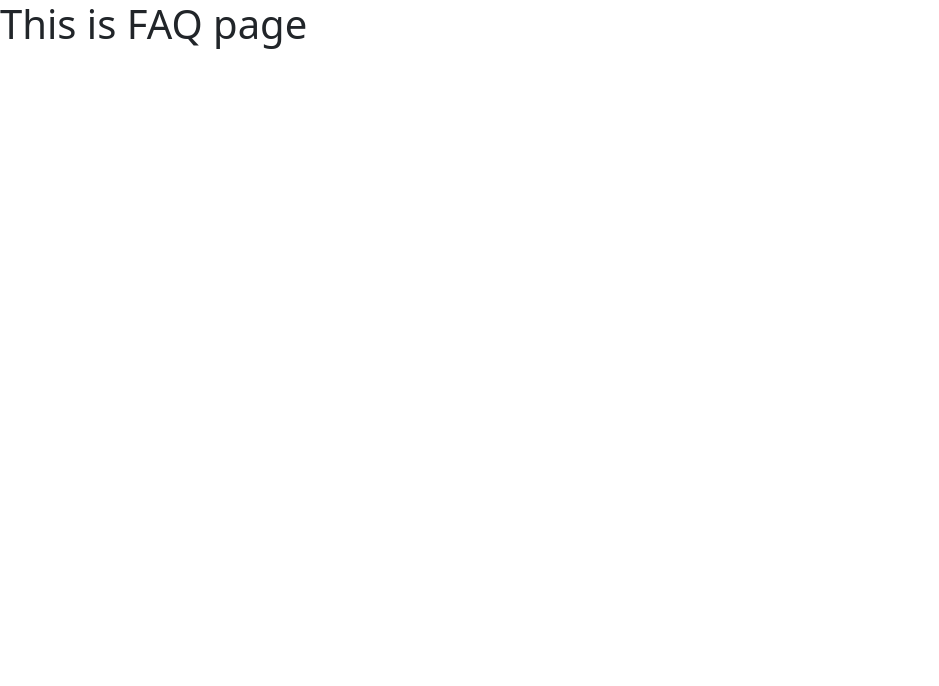
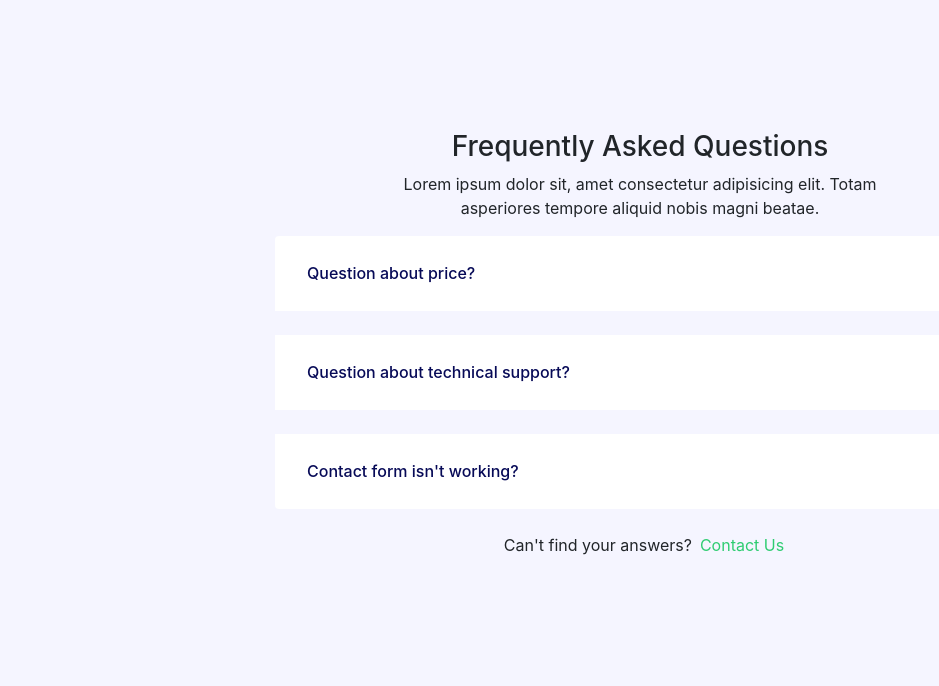
Before and after one commit to ThakurAnketPratapSingh/dockDart, a Django app: page /faq in a window 1280 px wide. Shown: the top 686 px of the page, without its empty margins (0-939 px from the left). Run offline with Django 4.2, Linux system fonts and the light colour scheme; some libraries are stand-ins or nearby versions.

Commit message:
faq page updated

```diff
--- a/cloudServices/views.py
+++ b/cloudServices/views.py
@@ -3,6 +3,8 @@ from django.shortcuts import render
 # Create your views here.
 
 from django.http import HttpResponse
+
+
 
 
 def home(request):
--- /dev/null
+++ b/static/css/faqstyle.css
@@ -0,0 +1,85 @@
+body{margin-top:20px;}
+.section_padding_130 {
+    padding-top: 130px;
+    padding-bottom: 130px;
+}
+.faq_area {
+    position: relative;
+    z-index: 1;
+    background-color: #f5f5ff;
+}
+
+.faq-accordian {
+    position: relative;
+    z-index: 1;
+}
+.faq-accordian .card {
+    position: relative;
+    z-index: 1;
+    margin-bottom: 1.5rem;
+}
+.faq-accordian .card:last-child {
+    margin-bottom: 0;
+}
+.faq-accordian .card .card-header {
+    background-color: #ffffff;
+    padding: 0;
+    border-bottom-color: #ebebeb;
+}
+.faq-accordian .card .card-header h6 {
+    cursor: pointer;
+    padding: 1.75rem 2rem;
+    color: #3f43fd;
+    display: -webkit-box;
+    display: -ms-flexbox;
+    display: flex;
+    -webkit-box-align: center;
+    -ms-flex-align: center;
+    -ms-grid-row-align: center;
+    align-items: center;
+    -webkit-box-pack: justify;
+    -ms-flex-pack: justify;
+    justify-content: space-between;
+}
+.faq-accordian .card .card-header h6 span {
+    font-size: 1.5rem;
+}
+.faq-accordian .card .card-header h6.collapsed {
+    color: #070a57;
+}
+.faq-accordian .card .card-header h6.collapsed span {
+    -webkit-transform: rotate(-180deg);
+    transform: rotate(-180deg);
+}
+.faq-accordian .card .card-body {
+    padding: 1.75rem 2rem;
+}
+.faq-accordian .card .card-body p:last-child {
+    margin-bottom: 0;
+}
+
+@media only screen and (max-width: 575px) {
+    .support-button p {
+        font-size: 14px;
+    }
+}
+
+.support-button i {
+    color: #3f43fd;
+    font-size: 1.25rem;
+}
+@media only screen and (max-width: 575px) {
+    .support-button i {
+        font-size: 1rem;
+    }
+}
+
+.support-button a {
+    text-transform: capitalize;
+    color: #2ecc71;
+}
+@media only screen and (max-width: 575px) {
+    .support-button a {
+        font-size: 13px;
+    }
+}
--- a/static/css/style.css
+++ b/static/css/style.css
@@ -14,7 +14,7 @@
 }
 .form-box{
     width: 380px;
-    height: 480px;
+    height: 530px;
     position: relative;
     margin: 6% auto;
     background: #fff;
--- a/templates/faq.html
+++ b/templates/faq.html
@@ -1,27 +1,93 @@
 <!doctype html>
+{%load static%}
 <html lang="en">
   <head>
     <!-- Required meta tags -->
     <meta charset="utf-8">
     <meta name="viewport" content="width=device-width, initial-scale=1">
 
-    <!-- Bootstrap CSS -->
-    <link href="https://cdn.jsdelivr.net/npm/bootstrap@5.0.2/dist/css/bootstrap.min.css" rel="stylesheet" integrity="sha384-EVSTQN3/azprG1Anm3QDgpJLIm9Nao0Yz1ztcQTwFspd3yD65VohhpuuCOmLASjC" crossorigin="anonymous">
+
+
+    <link rel="stylesheet" href="{% static 'css/faqstyle.css' %}">
+
+    <script src="https://code.jquery.com/jquery-1.10.2.min.js"></script>
+    <link href="https://cdn.jsdelivr.net/npm/bootstrap@4.5.0/dist/css/bootstrap.min.css" rel="stylesheet">
+	<script src="https://cdn.jsdelivr.net/npm/bootstrap@4.5.0/dist/js/bootstrap.bundle.min.js"></script>
+
+
+
 
     <title>FAQ page</title>
   </head>
   <body>
-    <h1>This is FAQ page</h1>
 
-    <!-- Optional JavaScript; choose one of the two! -->
 
-    <!-- Option 1: Bootstrap Bundle with Popper -->
-    <script src="https://cdn.jsdelivr.net/npm/bootstrap@5.0.2/dist/js/bootstrap.bundle.min.js" integrity="sha384-MrcW6ZMFYlzcLA8Nl+NtUVF0sA7MsXsP1UyJoMp4YLEuNSfAP+JcXn/tWtIaxVXM" crossorigin="anonymous"></script>
 
-    <!-- Option 2: Separate Popper and Bootstrap JS -->
-    <!--
-    <script src="https://cdn.jsdelivr.net/npm/@popperjs/core@2.9.2/dist/umd/popper.min.js" integrity="sha384-IQsoLXl5PILFhosVNubq5LC7Qb9DXgDA9i+tQ8Zj3iwWAwPtgFTxbJ8NT4GN1R8p" crossorigin="anonymous"></script>
-    <script src="https://cdn.jsdelivr.net/npm/bootstrap@5.0.2/dist/js/bootstrap.min.js" integrity="sha384-cVKIPhGWiC2Al4u+LWgxfKTRIcfu0JTxR+EQDz/bgldoEyl4H0zUF0QKbrJ0EcQF" crossorigin="anonymous"></script>
-    -->
+<div class="faq_area section_padding_130" id="faq">
+  <div class="container">
+      <div class="row justify-content-center">
+          <div class="col-12 col-sm-8 col-lg-6">
+              <!-- Section Heading-->
+              <div class="section_heading text-center wow fadeInUp" data-wow-delay="0.2s" style="visibility: visible; animation-delay: 0.2s; animation-name: fadeInUp;">
+                  <h3><span>Frequently </span> Asked Questions</h3>
+                  <p>Lorem ipsum dolor sit, amet consectetur adipisicing elit. Totam asperiores tempore aliquid nobis magni beatae.</p>
+                  <div class="line"></div>
+              </div>
+          </div>
+      </div>
+      <div class="row justify-content-center">
+          <!-- FAQ Area-->
+          <div class="col-12 col-sm-10 col-lg-8">
+              <div class="accordion faq-accordian" id="faqAccordion">
+                  <div class="card border-0 wow fadeInUp" data-wow-delay="0.2s" style="visibility: visible; animation-delay: 0.2s; animation-name: fadeInUp;">
+                      <div class="card-header" id="headingOne">
+                          <h6 class="mb-0 collapsed" data-toggle="collapse" data-target="#collapseOne" aria-expanded="true" aria-controls="collapseOne">Question about price?<span class="lni-chevron-up"></span></h6>
+                      </div>
+                      <div class="collapse" id="collapseOne" aria-labelledby="headingOne" data-parent="#faqAccordion">
+                          <div class="card-body">
+                              <p>Lorem ipsum dolor sit amet consectetur adipisicing elit. Architecto quidem facere deserunt sint animi sapiente vitae suscipit.</p>
+                              <p>Appland is completely creative, lightweight, clean &amp; super responsive app landing page.</p>
+                          </div>
+                      </div>
+                  </div>
+                  <div class="card border-0 wow fadeInUp" data-wow-delay="0.3s" style="visibility: visible; animation-delay: 0.3s; animation-name: fadeInUp;">
+                      <div class="card-header" id="headingTwo">
+                          <h6 class="mb-0 collapsed" data-toggle="collapse" data-target="#collapseTwo" aria-expanded="true" aria-controls="collapseTwo">Question about technical support?<span class="lni-chevron-up"></span></h6>
+                      </div>
+                      <div class="collapse" id="collapseTwo" aria-labelledby="headingTwo" data-parent="#faqAccordion">
+                          <div class="card-body">
+                              <p>Lorem ipsum dolor sit amet consectetur adipisicing elit. Architecto quidem facere deserunt sint animi sapiente vitae suscipit.</p>
+                              <p>Appland is completely creative, lightweight, clean &amp; super responsive app landing page.</p>
+                          </div>
+                      </div>
+                  </div>
+                  <div class="card border-0 wow fadeInUp" data-wow-delay="0.4s" style="visibility: visible; animation-delay: 0.4s; animation-name: fadeInUp;">
+                      <div class="card-header" id="headingThree">
+                          <h6 class="mb-0 collapsed" data-toggle="collapse" data-target="#collapseThree" aria-expanded="true" aria-controls="collapseThree">Contact form isn't working?<span class="lni-chevron-up"></span></h6>
+                      </div>
+                      <div class="collapse" id="collapseThree" aria-labelledby="headingThree" data-parent="#faqAccordion">
+                          <div class="card-body">
+                              <p>Lorem ipsum dolor sit amet consectetur adipisicing elit. Architecto quidem facere deserunt sint animi sapiente vitae suscipit.</p>
+                              <p>Appland is completely creative, lightweight, clean &amp; super responsive app landing page.</p>
+                          </div>
+                      </div>
+                  </div>
+              </div>
+              <!-- Support Button-->
+              <div class="support-button text-center d-flex align-items-center justify-content-center mt-4 wow fadeInUp" data-wow-delay="0.5s" style="visibility: visible; animation-delay: 0.5s; animation-name: fadeInUp;">
+                  <i class="lni-emoji-sad"></i>
+                  <p class="mb-0 px-2">Can't find your answers?</p>
+                  <a href="#"> Contact us</a>
+              </div>
+          </div>
+      </div>
+  </div>
+</div>
+
+
+
+
+
+
   </body>
 </html
```
Also changed, not shown: templates/login.html (+7 -5 lines).
